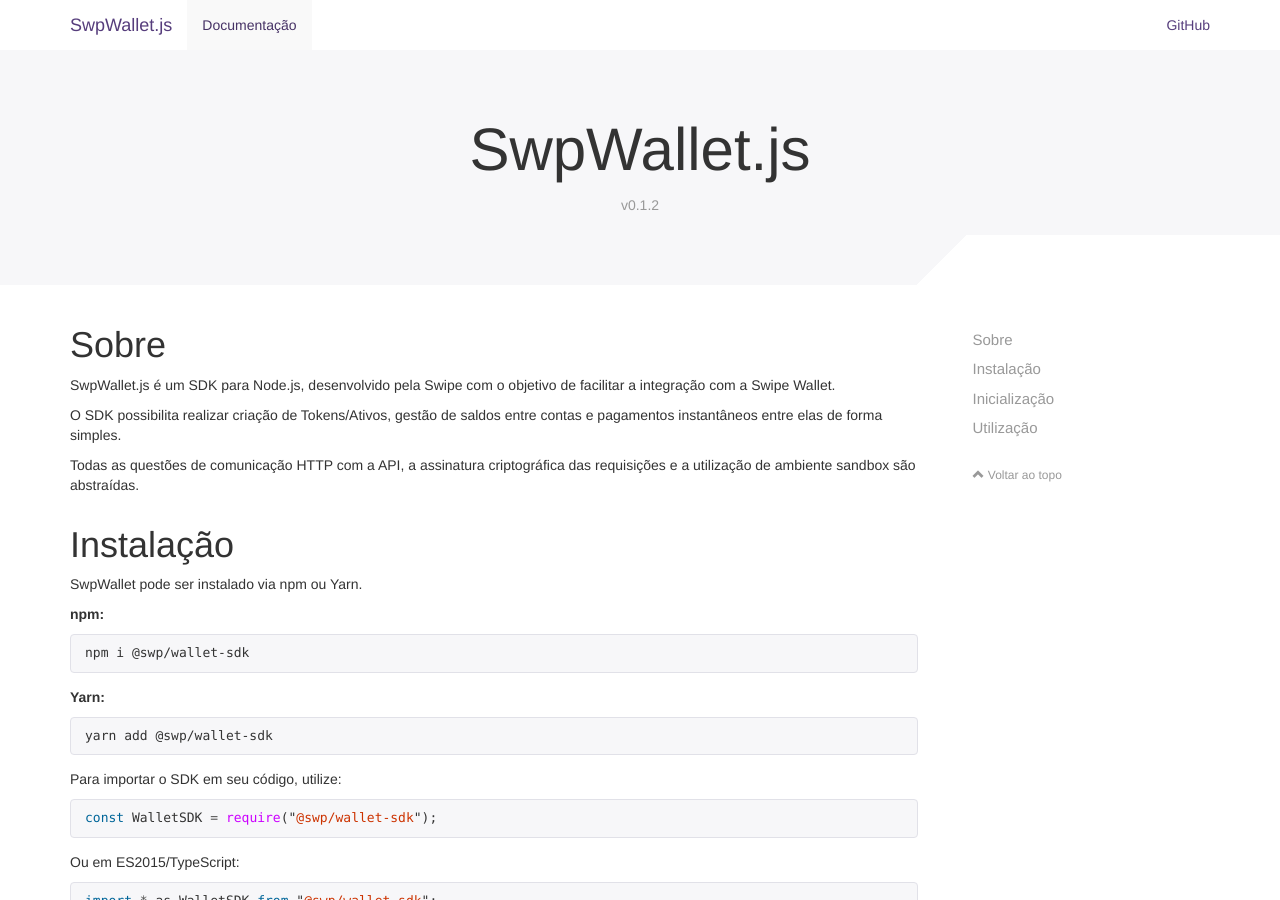
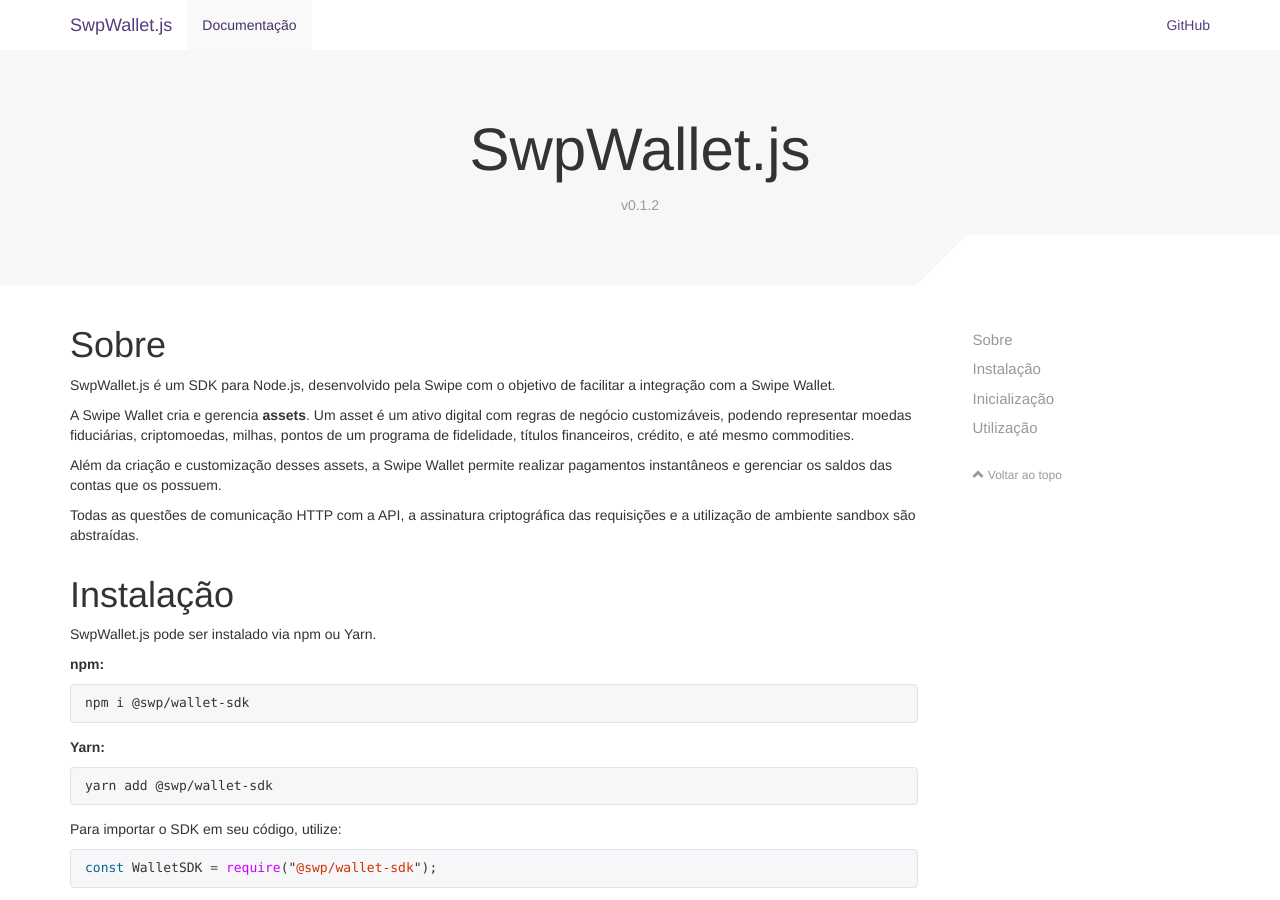
Before and after one commit to swipetech/swp-node-sdk, a Jekyll site: the page built from index.md, in a window 1280 px wide and 900 px high. Built offline with Jekyll 4.4.1, drawn with Linux system fonts in a browser that asks for light colours; nearby versions of some CDN libraries; comment, search, counter and statistics services are not loaded.

Commit message:
updated Doc

```diff
--- a/index.md
+++ b/index.md
@@ -9,13 +9,15 @@ order: 1
 
 SwpWallet.js é um SDK para Node.js, desenvolvido pela Swipe com o objetivo de facilitar a integração com a Swipe Wallet.
 
-O SDK possibilita realizar criação de Tokens/Ativos, gestão de saldos entre contas e pagamentos instantâneos entre elas de forma simples.
+A Swipe Wallet cria e gerencia **assets**. Um asset é um ativo digital com regras de negócio customizáveis, podendo representar moedas fiduciárias, criptomoedas, milhas, pontos de um programa de fidelidade, títulos financeiros, crédito, e até mesmo commodities.
+
+Além da criação e customização desses assets, a Swipe Wallet permite realizar pagamentos instantâneos e gerenciar os saldos das contas que os possuem.
 
 Todas as questões de comunicação HTTP com a API, a assinatura criptográfica das requisições e a utilização de ambiente sandbox são abstraídas.
 
 # Instalação
 
-SwpWallet pode ser instalado via npm ou Yarn.
+SwpWallet.js pode ser instalado via npm ou Yarn.
 
 **npm:**
 
```
